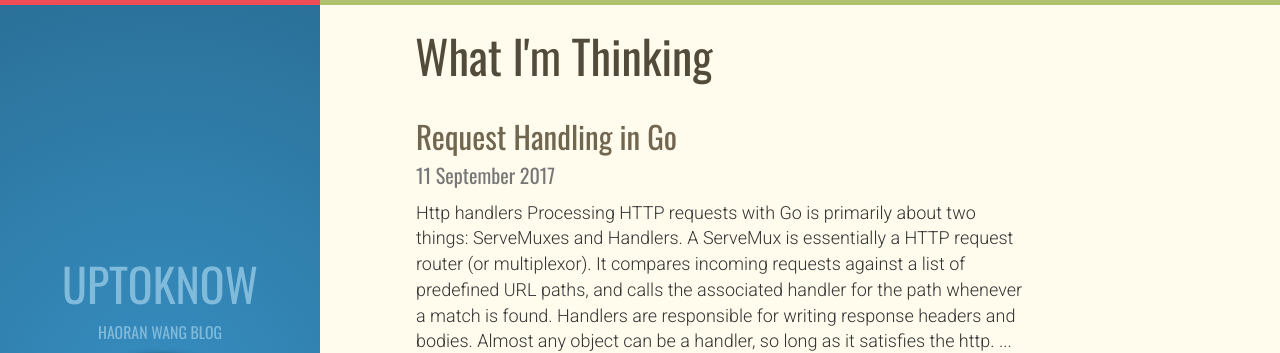
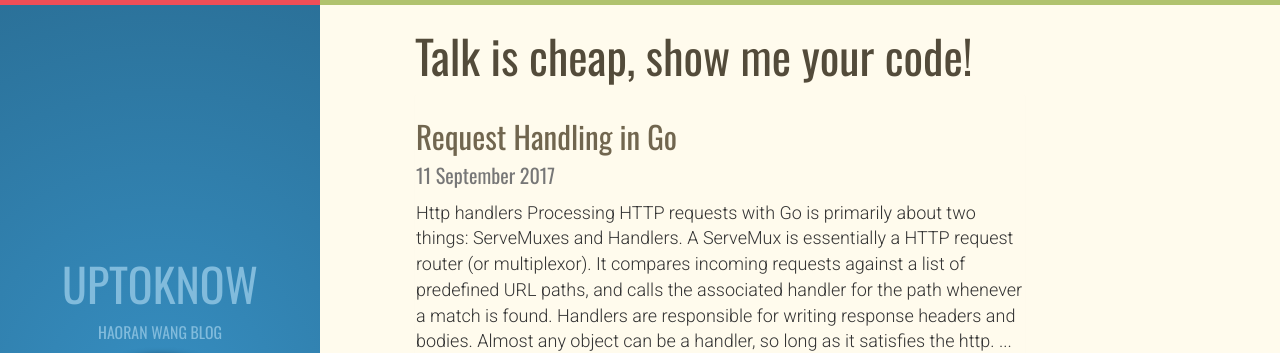
Before and after one commit to uptoknow/uptoknow.github.io, a plain HTML site: page index.html in a window 1280 px wide. Shown: the top 353 px of the page. Drawn offline with nearby package versions, Linux system fonts and the light colour scheme; grey boxes are pictures that could not be loaded.

Commit message:
rebuilding site Tue Sep 12 18:40:17 CST 2017

```diff
--- a/index.html
+++ b/index.html
@@ -99,7 +99,7 @@
 <header>
 
 
-		<h1>What I'm Thinking</h1>
+		<h1>Talk is cheap, show me your code!</h1>
 
 </header>
 
```
